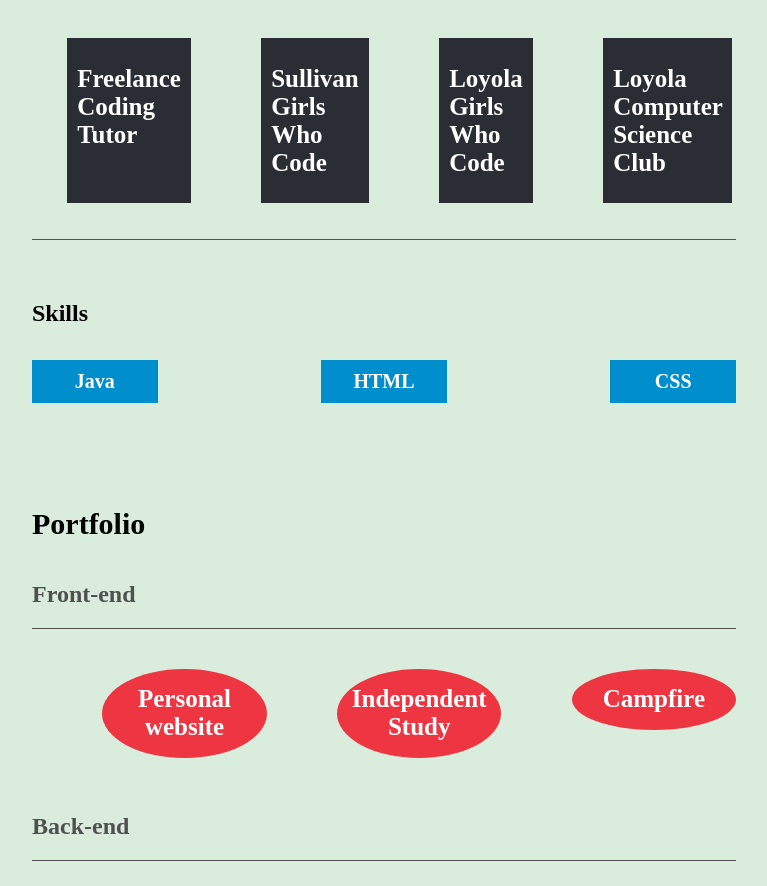
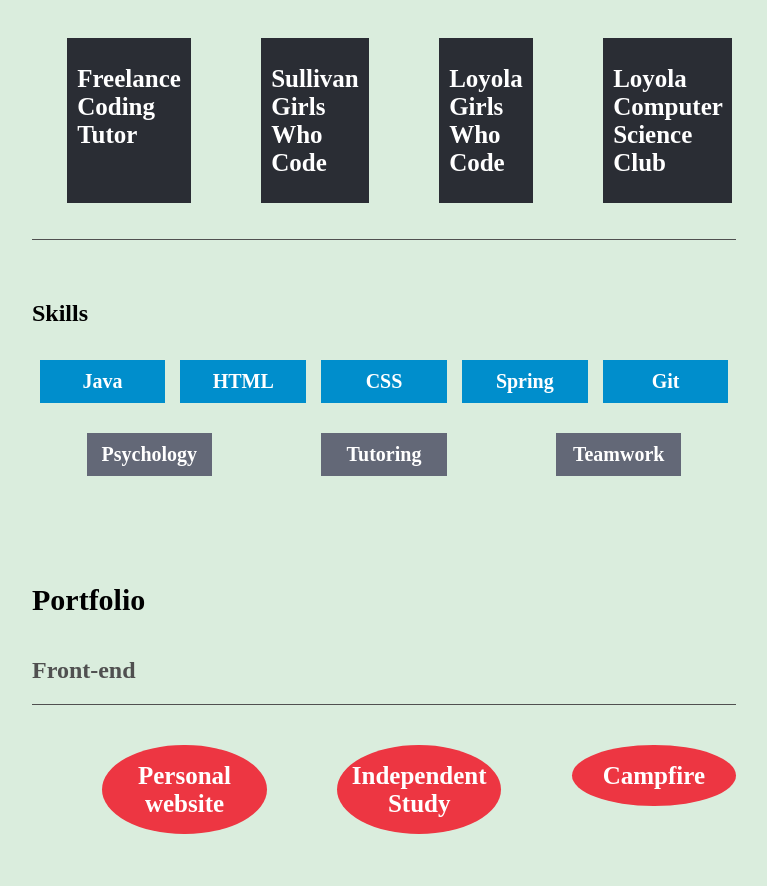
Before and after one commit to Zoryna/janeen-soria-website, a plain HTML site: page home.html in a window 1280 px wide. Shown: the part 1371-2257 px from the top of the page, without its empty margins (288-1055 px from the left). Drawn offline with Linux system fonts and the light colour scheme.

Commit message:
Updated README, renamed some files, and included soft skills

```diff
--- a/css/experience.css
+++ b/css/experience.css
@@ -47,13 +47,17 @@
 }
 
 .skills {
-  display: flex;
-  flex-wrap: wrap;
-  justify-content: space-between;
   margin-bottom: 10%;
 }
 
-.skills h1 {
+.techskills {
+  display: flex;
+  flex-direction: row;
+  flex-wrap: wrap;
+  justify-content: space-around;
+}
+
+.techskills h1 {
   width: 15%;
   padding:10px;
   background-color: #008ECC; /*dark sky blue*/
@@ -61,3 +65,19 @@
   font-size: 20px;
   text-align: center;
 }
+
+.softskills {
+  display: flex;
+  flex-direction: row;
+  flex-wrap: wrap;
+  justify-content: space-around;
+}
+
+.softskills h2 {
+  width: 15%;
+  padding:10px;
+  background-color: #636877; /*purple*/
+  color: white;
+  font-size: 20px;
+  text-align: center;
+}
--- a/home.html
+++ b/home.html
@@ -16,7 +16,7 @@
   <nav class="navbar">
     <div class = "intro">
       <div>
-        <img src="img/profilepic.jpg" alt="Profile Picture">
+        <img src="img/ProfilePic.jpg" alt="Profile Picture">
         <h1><b>JANEEN SORIA</b></h1>
         <p>A personal website.</p>
       </div>
@@ -41,7 +41,7 @@
 
   <div class="homecontents">
     <div class="pictures">
-      <img src ="img/chicagopic.jpg" alt="Lincoln Park, Chicago">
+      <img src ="img/ChicagoPic.jpg" alt="Chicago">
     </div>
     <h1 id="Welcome">Welcome!</h1>
     <div class="welcome">
@@ -122,10 +122,18 @@
     <hr> <!--line break-->
     <h2>Skills</h2>
     <div class="skills"> <!--TODO include level -->
-      <h1>Java</h1>
-      <h1>HTML</h1>
-      <h1>CSS</h1>
-
+      <div class="techskills">
+        <h1>Java</h1>
+        <h1>HTML</h1>
+        <h1>CSS</h1>
+        <h1>Spring</h1>
+        <h1>Git</h1>
+      </div>
+    <div class = "softskills">
+      <h2>Psychology</h2>
+      <h2>Tutoring</h2>
+      <h2>Teamwork</h2>
+    </div>
     </div>
   </div>
 
```
Also changed, not shown: README.md, img/GitHubMark/GitHub-Mark/PNG/GitHub-Mark-120px-plus.png (added), img/GitHubMark/GitHub-Mark/PNG/GitHub-Mark-32px.png (added), img/GitHubMark/GitHub-Mark/PNG/GitHub-Mark-64px.png (added), img/GitHubMark/GitHub-Mark/PNG/GitHub-Mark-Light-120px-plus.png (added), img/GitHubMark/GitHub-Mark/PNG/GitHub-Mark-Light-32px.png (added), img/GitHubMark/GitHub-Mark/PNG/GitHub-Mark-Light-64px.png (added), 3 other files.
